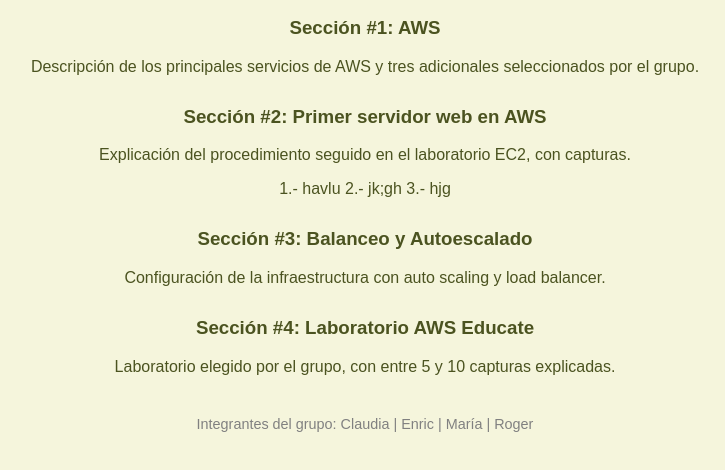
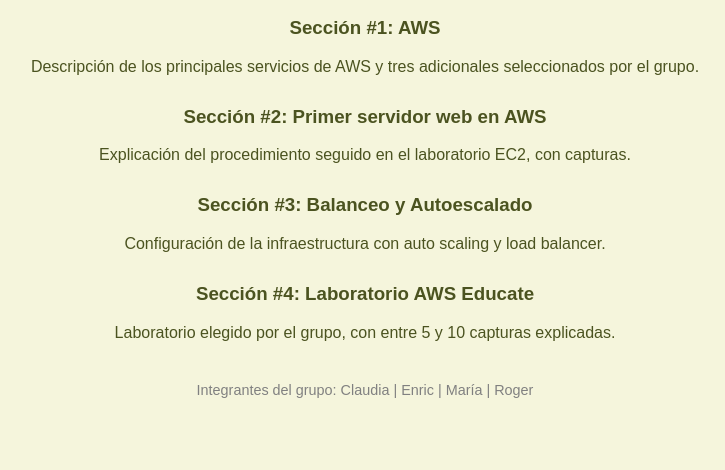
Before and after one commit to mcelsal/grupo07retobigdata, a plain HTML site: page index.html in a window 1280 px wide. Shown: the part 192-662 px from the top of the page, without its empty margins (275-1000 px from the left). Drawn offline with Linux system fonts and the light colour scheme.

Commit message:
Remove unnecessary placeholder content from section 2 in index.html

```diff
--- a/index.html
+++ b/index.html
@@ -46,11 +46,6 @@
   <section>
     <h3>Sección #2: Primer servidor web en AWS</h3>
     <p>Explicación del procedimiento seguido en el laboratorio EC2, con capturas.</p>
-    <div>
-      1.- havlu
-      2.- jk;gh
-      3.- hjg
-    </div>
   </section>
 
   <section>
```
